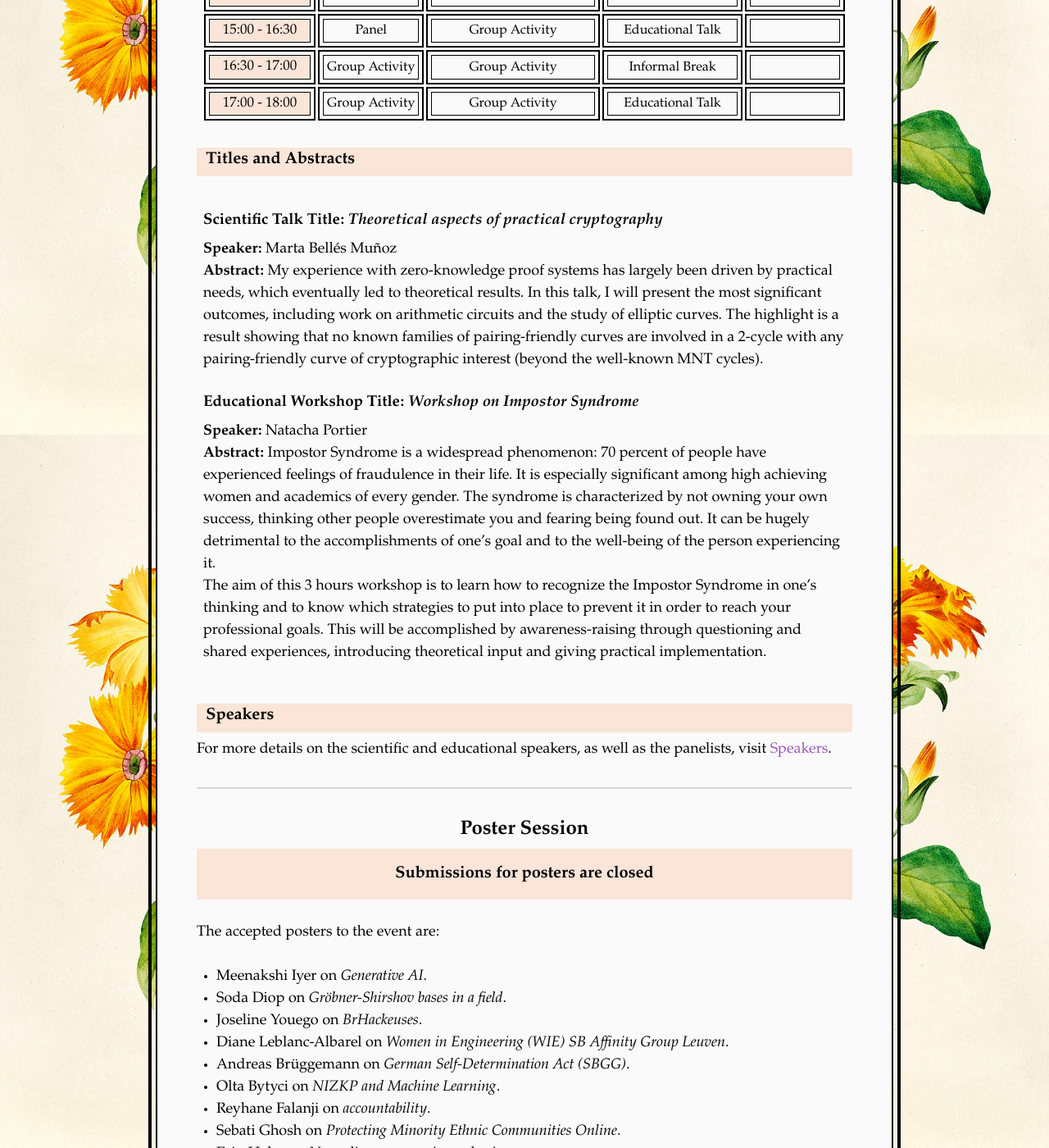
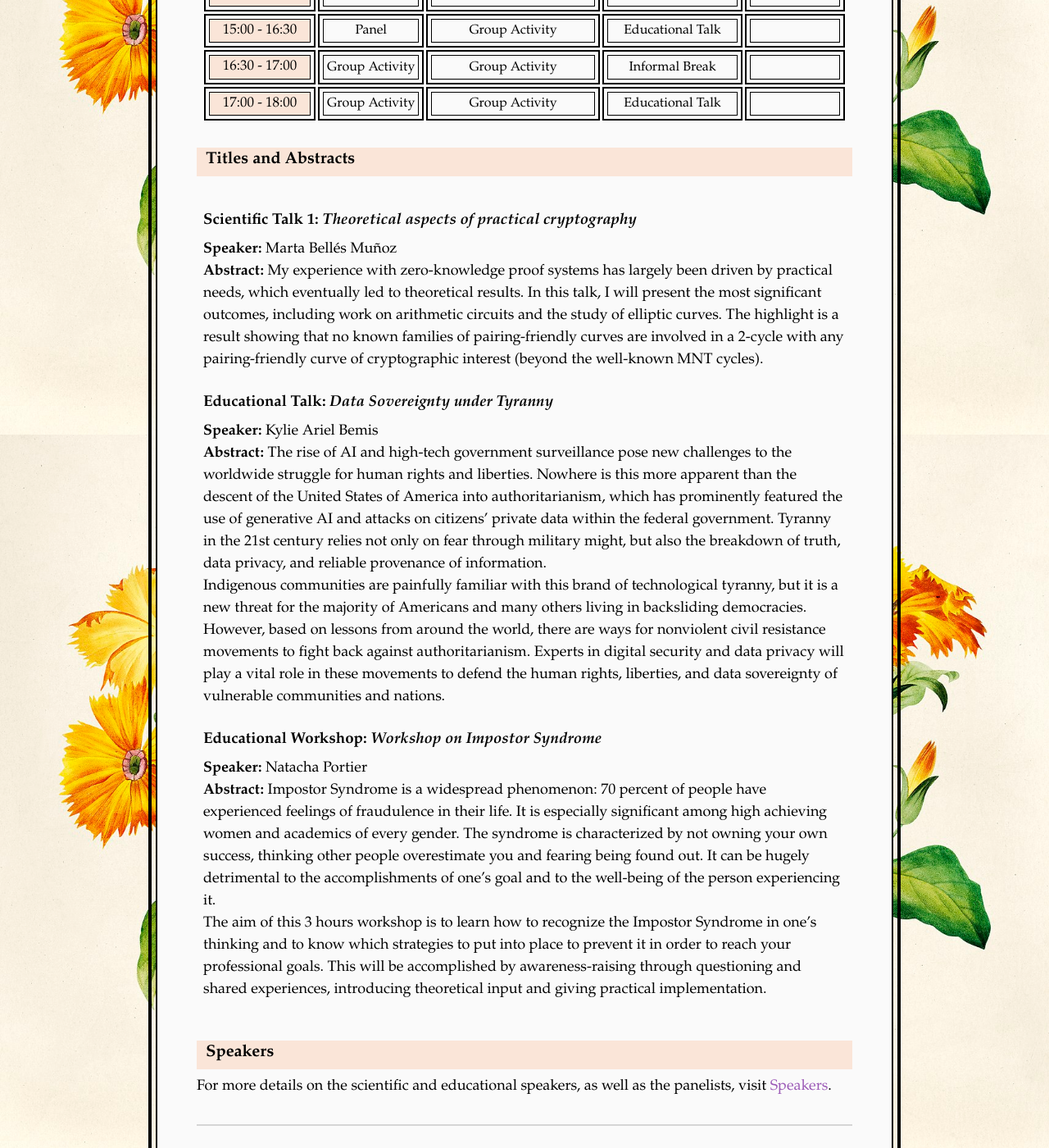
Before and after one commit to women-in-cryptography/decryptingdiversity.github.io, a Jekyll site: the page built from program.html, in a window 1280 px wide and 1400 px high, scrolled down 1263 px. Shown: the whole window at 82% size. Built offline with Jekyll 4.4.1, drawn with Linux system fonts in a browser that asks for light colours.

Commit message:
kylie's title and abstract

```diff
--- a/program.html
+++ b/program.html
@@ -63,14 +63,24 @@ Our program is:
 <br>
 <div class="talks">
   <div class="talk">
-    <h3>Scientific Talk Title: <em>Theoretical aspects of practical cryptography</em></h3>
+    <h3>Scientific Talk 1: <em>Theoretical aspects of practical cryptography</em></h3>
     <p><strong class="bold">Speaker:</strong> Marta Bellés Muñoz</p>
     <p><strong class="bold">Abstract:</strong>
 My experience with zero-knowledge proof systems has largely been driven by practical needs, which eventually led to theoretical results. In this talk, I will present the most significant outcomes, including work on arithmetic circuits and the study of elliptic curves. The highlight is a result showing that no known families of pairing-friendly curves are involved in a 2-cycle with any pairing-friendly curve of cryptographic interest (beyond the well-known MNT cycles).</p>
   </div>
 
   <div class="talk">
-    <h3>Educational Workshop Title: <em>Workshop on Impostor Syndrome</em></h3>
+    <h3>Educational Talk: <em>Data Sovereignty under Tyranny</em></h3>
+    <p><strong class="bold">Speaker:</strong> Kylie Ariel Bemis</p>
+    <p><strong class="bold">Abstract:</strong>
+The rise of AI and high-tech government surveillance pose new challenges to the worldwide struggle for human rights and liberties. Nowhere is this more apparent than the descent of the United States of America into authoritarianism, which has prominently featured the use of generative AI and attacks on citizens’ private data within the federal government. Tyranny in the 21st century relies not only on fear through military might, but also the breakdown of truth, data privacy, and reliable provenance of information.
+<br>
+Indigenous communities are painfully familiar with this brand of technological tyranny, but it is a new threat for the majority of Americans and many others living in backsliding democracies. However, based on lessons from around the world, there are ways for nonviolent civil resistance movements to fight back against authoritarianism. Experts in digital security and data privacy will play a vital role in these movements to defend the human rights, liberties, and data sovereignty of vulnerable communities and nations.
+		</p>
+  </div>
+
+  <div class="talk">
+    <h3>Educational Workshop: <em>Workshop on Impostor Syndrome</em></h3>
     <p><strong class="bold">Speaker:</strong> Natacha Portier</p>
     <p><strong class="bold">Abstract:</strong>
 Impostor Syndrome is a widespread phenomenon: 70 percent of people have experienced feelings of fraudulence in their life. It is especially significant among high achieving women and academics of every gender. The syndrome is characterized by not owning your own success, thinking other people overestimate you and fearing being found out. It can be hugely detrimental to the accomplishments of one’s goal and to the well-being of the person experiencing it.
```
